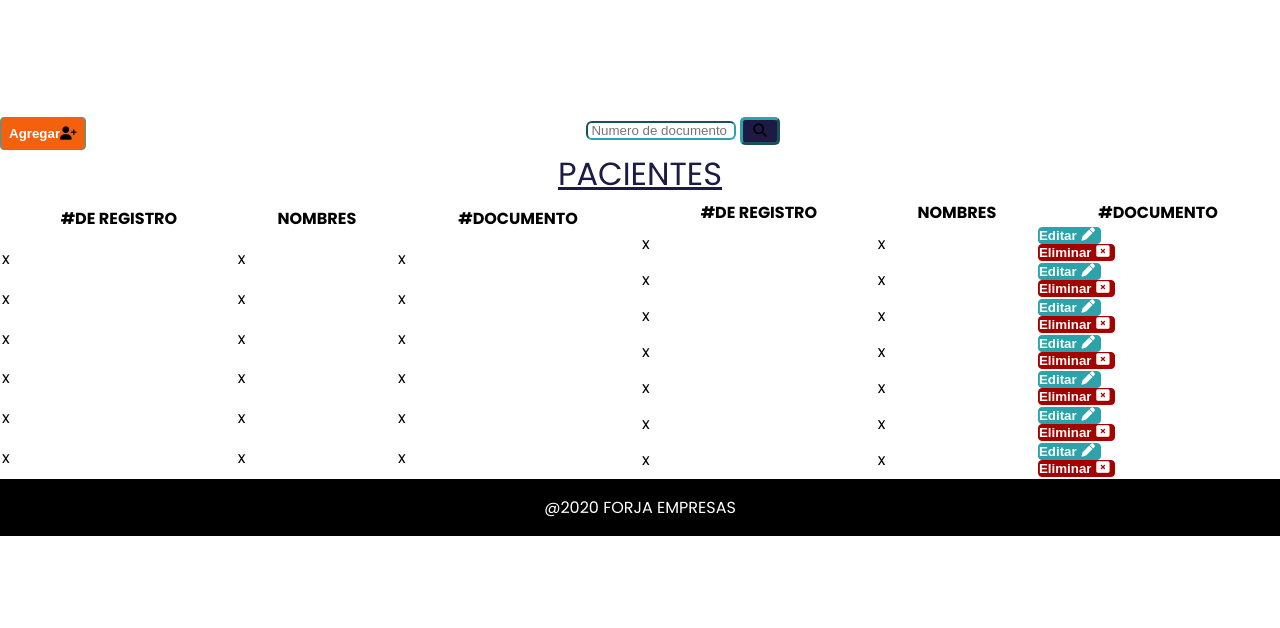
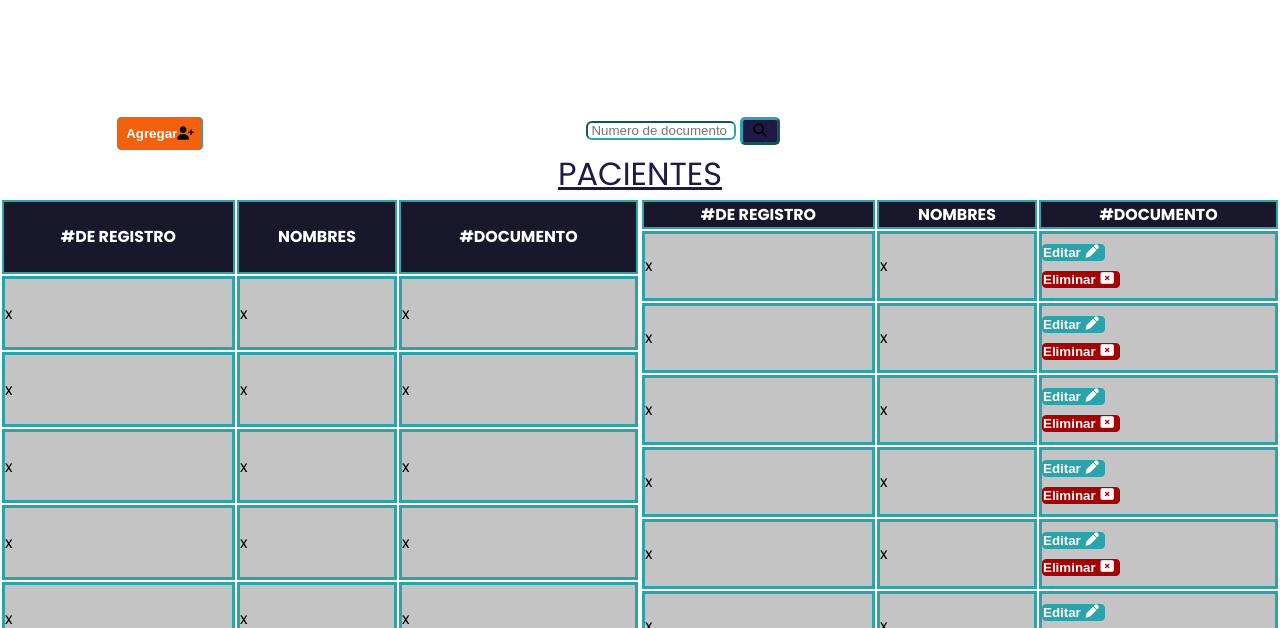
Before and after one commit to Milakmila/Forja-empresas-m3, a plain HTML site: page views/pacientes.html in a window 1280 px wide. Shown: the part 163-791 px from the top of the page. Drawn offline with Linux system fonts and the light colour scheme.

Commit message:
Update of pacientes.css

```diff
--- a/css/pacientes.css
+++ b/css/pacientes.css
@@ -70,6 +70,7 @@ p{
     margin-top: 120px;
 }
 .agregar{
+    margin: 0 20%;
     background-color: var(--Orange);
     padding:0.5rem ;
     border-radius: 4px;
@@ -129,6 +130,7 @@ p{
 }
 .container-table2{
     grid-area: container-table2;
+    padding: 10% ;
 }
 
 #container-table{
@@ -143,14 +145,15 @@ p{
 }
 
 
-.table-header{
+table th{
     border: 2px solid #2CA3AB;
     font-weight: bold;
     font-size: 0.99em;
     background-color: #18182a;
     color: white;
+
 }
-.table-item{
+table td{
     background-color: #C4C4C4;
     border: 3px solid #2CA3AB;
     font-size: 0.98em;
@@ -213,6 +216,7 @@ p{
     display: grid;
     grid-template-columns: auto auto;
     grid-template-rows: auto;
+    margin: 10px 0;
 }
 .btn-azul h4{
     display: block;
@@ -229,6 +233,7 @@ p{
     display: grid;
     grid-template-columns: auto auto;
     grid-template-rows: auto;
+    margin: 10px 0;
 }
 .btn-rojo h4{
     display: block;
@@ -240,5 +245,4 @@ p{
     color: white;
     grid-column: 2;
 
-
 }
```
Also changed, not shown: css/index.css (+7 -0 lines).
